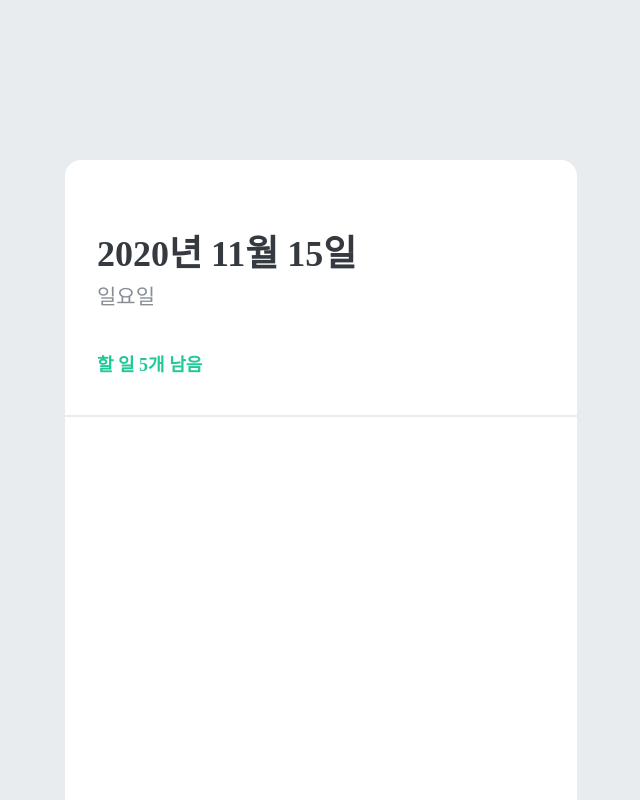
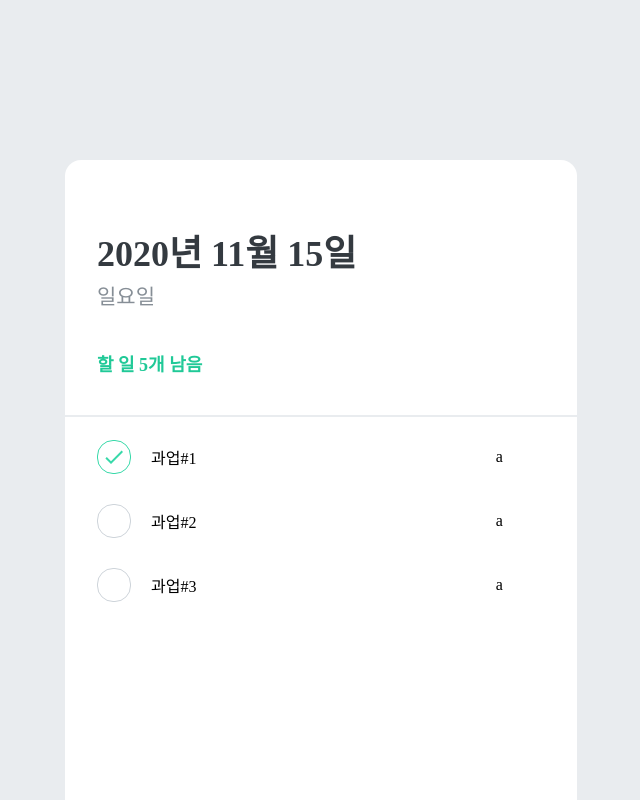
Before and after one commit to holymollyhao/React_FancyTodoList, a React (Create React App) app: page / in a window 1280 px wide. Shown: the top 800 px of the page, without its empty margins (319-959 px from the left). Built offline with nearby package versions, Linux system fonts and the light colour scheme.

Commit message:
Todolisttemplate made up to checkbox

```diff
--- a/package.json
+++ b/package.json
@@ -11,6 +11,7 @@
     "node-sass": "5.0.0",
     "react": "17.0.0",
     "react-dom": "17.0.0",
+    "react-icons": "3.11.0",
     "react-scripts": "3.4.3",
     "styled-components": "5.2.1"
   },
--- a/src/App.js
+++ b/src/App.js
@@ -1,4 +1,4 @@
-import React from "react";
+import React, { useReducer } from "react";
 import { createGlobalStyle } from "styled-components";
 import TodoTemplate from "./components/Todotemplate";
 
@@ -12,11 +12,46 @@ const GlobalStyle = createGlobalStyle`
   }
 `;
 
+const InitialState = {
+  input: "",
+  todolist: [
+    {
+      id: 1,
+      taskName: "과업#1",
+      done: true
+    },
+    {
+      id: 2,
+      taskName: "과업#2",
+      done: false
+    },
+    {
+      id: 3,
+      taskName: "과업#3",
+      done: false
+    }
+  ]
+};
+
+function reducer(state, action) {
+  switch (action.type) {
+    case "DONE":
+      console.log("finished task");
+
+      break;
+    default:
+      console.log("default action");
+      return state;
+  }
+}
+
 export default function App() {
+  const [state, dispatch] = useReducer(reducer, InitialState);
+
   return (
     <>
       <GlobalStyle />
-      <TodoTemplate></TodoTemplate>
+      <TodoTemplate todolists={InitialState.todolist}></TodoTemplate>
     </>
   );
 }
--- /dev/null
+++ b/src/components/Todolisttemplate.js
@@ -0,0 +1,67 @@
+import React from "react";
+import styled, { css } from "styled-components";
+import { MdDone, MdDelete } from "react-icons/md";
+
+const Todoelemstyle = styled.div`
+  height: 3rem;
+  display: flex;
+  flex: none;
+  justify-content: center;
+  padding-top: 1rem;
+  padding-left: 2rem;
+  padding-right: 2rem;
+  align-items: center;
+
+  .checkbox {
+    margin-right: 2rem;
+  }
+
+  .taskname {
+    flex: 7;
+  }
+
+  .deletebox {
+    flex: 1;
+  }
+`;
+
+const Checkboxstyle = styled.div`
+  width: 32px;
+  height: 32px;
+  border-radius: 16px;
+  border: 1px solid #ced4da;
+  font-size: 24px;
+  display: flex;
+  align-items: center;
+  justify-content: center;
+  margin-right: 20px;
+  cursor: pointer;
+  ${(props) =>
+    props.done &&
+    css`
+      border: 1px solid #38d9a9;
+      color: #38d9a9;
+    `}
+`;
+
+function Todoelem({ todo }) {
+  return (
+    <Todoelemstyle>
+      <Checkboxstyle done={todo.done}>{todo.done && <MdDone />}</Checkboxstyle>
+      <div className="taskname">{todo.taskName}</div>
+      <div className="deletebox">a</div>
+    </Todoelemstyle>
+  );
+}
+
+function Todolisttemplate({ todolist }) {
+  return (
+    <>
+      {todolist.map((todos) => (
+        <Todoelem key={todos.id} todo={todos} />
+      ))}
+    </>
+  );
+}
+
+export default Todolisttemplate;
--- a/src/components/Todotemplate.js
+++ b/src/components/Todotemplate.js
@@ -1,6 +1,7 @@
 import React from "react";
 import styled from "styled-components";
 import DateTemplate from "./Date";
+import Todolisttemplate from "./Todolisttemplate";
 
 const TodoTemplateBlock = styled.div`
   display: flex;
@@ -21,15 +22,20 @@ const UpperTemplateBlock = styled.div`
 
 const LowerTemplateBlock = styled.div`
   flex: 2;
+  display: flex;
+  flex-direction: column;
+  overflow: auto;
 `;
 
-function TodoTemplate({ children }) {
+function TodoTemplate({ children, todolists }) {
   return (
     <TodoTemplateBlock>
       <UpperTemplateBlock>
         <DateTemplate />
       </UpperTemplateBlock>
-      <LowerTemplateBlock>{children}</LowerTemplateBlock>
+      <LowerTemplateBlock>
+        <Todolisttemplate todolist={todolists}>{children}</Todolisttemplate>
+      </LowerTemplateBlock>
     </TodoTemplateBlock>
   );
 }
```
